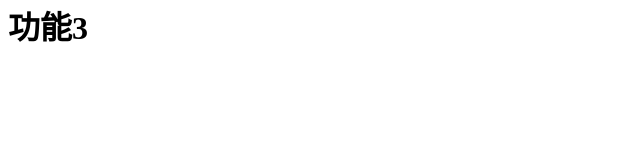
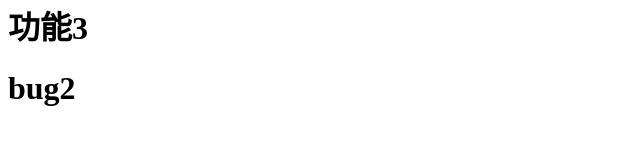
Before and after one commit to yanzhenqi-git/study_githuhb, a plain HTML site: page index.html in a window 1280 px wide. Shown: the part 154-298 px from the top of the page, without its empty margins (0-640 px from the left). Drawn offline with Linux system fonts and the light colour scheme.

Commit message:
修复bug2

```diff
--- a/index.html
+++ b/index.html
@@ -8,5 +8,6 @@
     <h1>功能1</h1>
     <h1>功能2</h1>
     <h1>功能3</h1>
+    <h1>bug2</h1>
 </body>
 </html>
```
